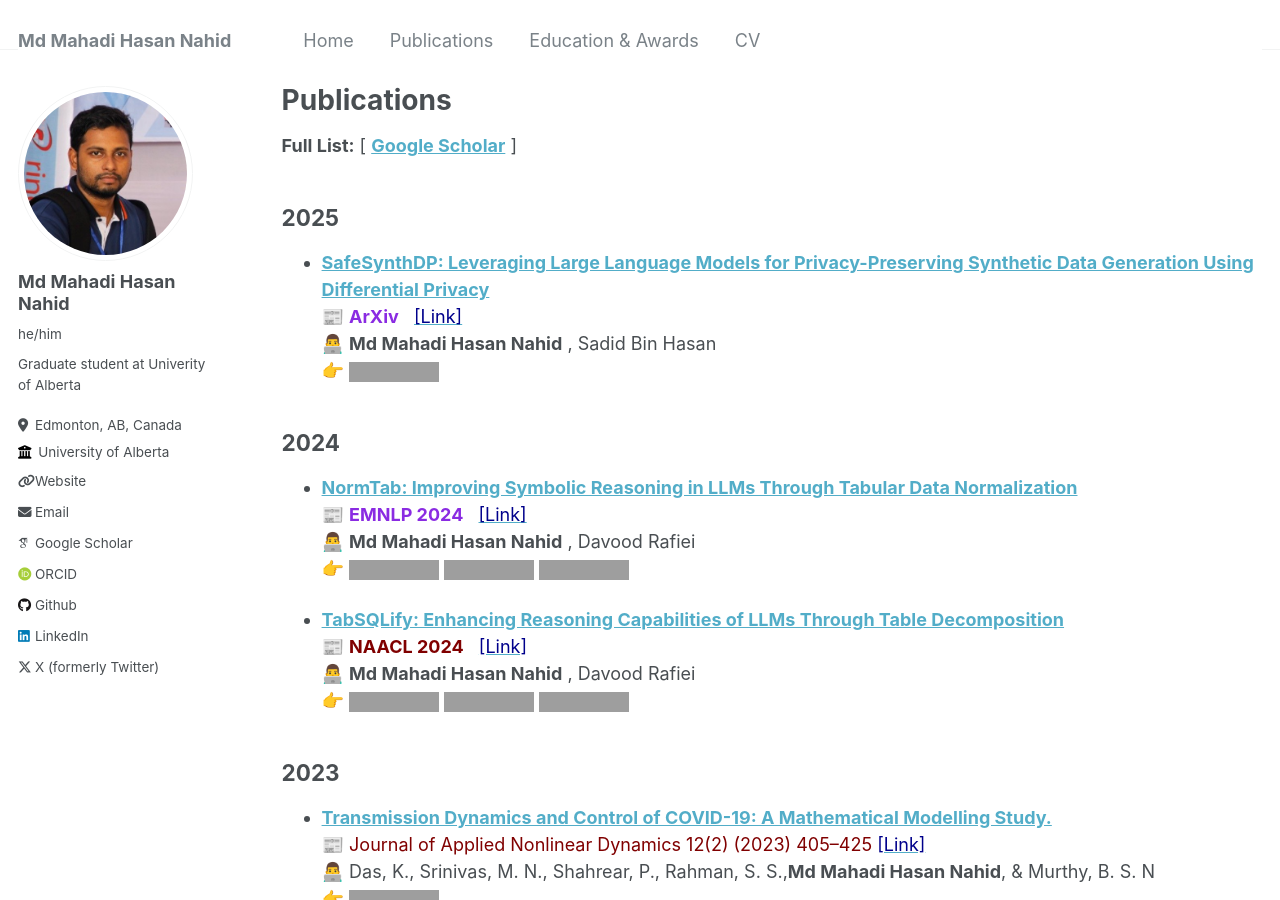
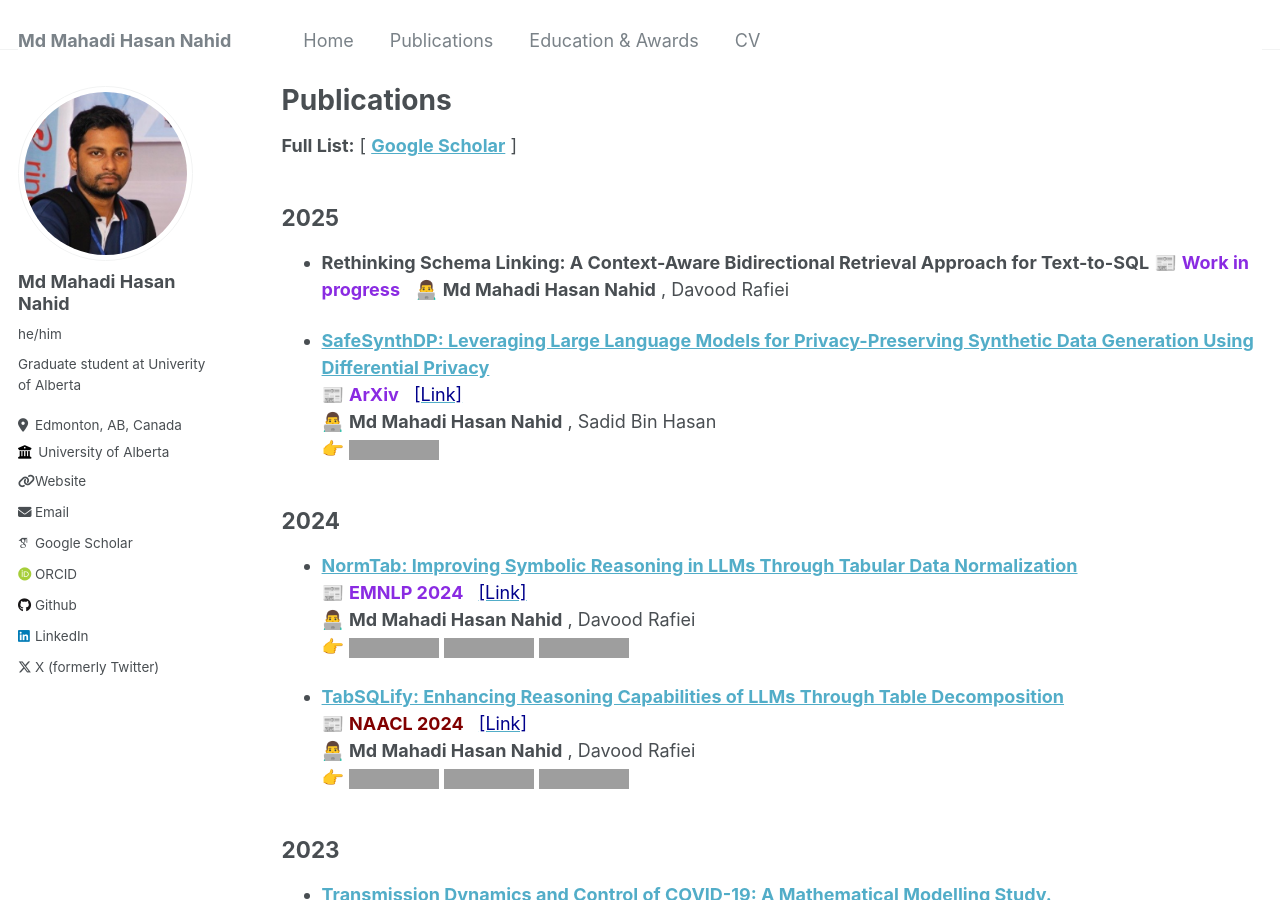
Before and after one commit to mahadi-nahid/mahadi-nahid.github.io, a Jekyll site: the page built from _pages/publications.md, in a window 1280 px wide and 900 px high, cut to the strip 0-900 px from the top of the window. Built offline with Jekyll 4.4.1, drawn with Linux system fonts in a browser that asks for light colours; some web fonts are replaced; grey boxes are pictures that could not be loaded.

Commit message:
Update publications.md

```diff
--- a/_pages/publications.md
+++ b/_pages/publications.md
@@ -14,6 +14,11 @@ author_profile: true
 [comment]: # <br/>
 
 ## 2025
+* **Rethinking Schema Linking: A Context-Aware Bidirectional Retrieval Approach for Text-to-SQL**
+📰 <span style ="color:BlueViolet"> **Work in progress** &nbsp; </span>
+👨‍💻 **Md Mahadi Hasan Nahid** , Davood Rafiei <br/>
+
+
 * [**SafeSynthDP: Leveraging Large Language Models for Privacy-Preserving Synthetic Data Generation Using Differential Privacy**](https://arxiv.org/abs/2412.20641)<br/>
 📰 <span style ="color:BlueViolet"> **ArXiv** &nbsp; </span> [<span style ="color:DarkBlue"> [Link] </span>](https://arxiv.org/abs/2412.20641) <br/>
 👨‍💻 **Md Mahadi Hasan Nahid** , Sadid Bin Hasan <br/>
```
